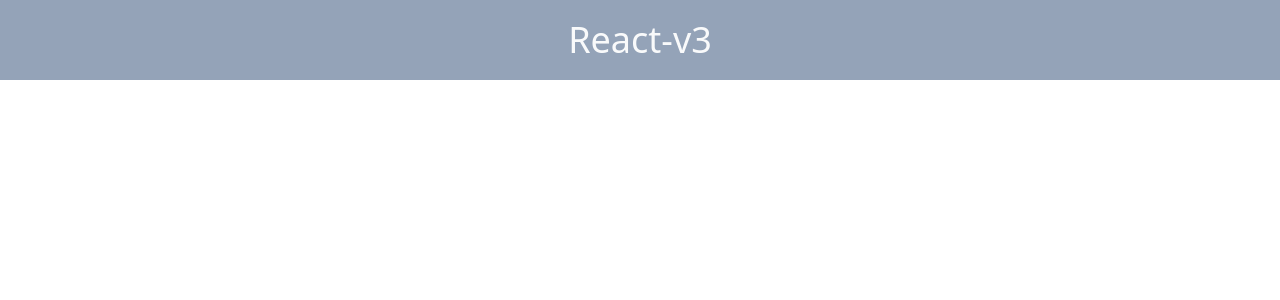
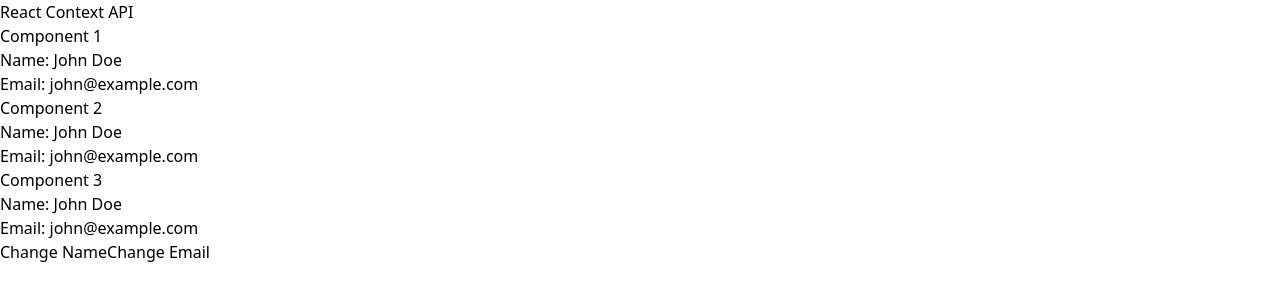
Before and after one commit to pj100-team/react-v3, a React (Create React App) app: page / in a window 1280 px wide. Shown: the top 300 px of the page. Built offline with nearby package versions, Linux system fonts and the light colour scheme.

Commit message:
👍 context apiで値を受け渡し

```diff
--- a/src/App.tsx
+++ b/src/App.tsx
@@ -1,11 +1,69 @@
-import "./App.css";
+import { createContext, useContext, useState } from 'react';
+import './App.css';
+
+type UserType = {
+  name: string;
+  setName: React.Dispatch<React.SetStateAction<string>>;
+  email: string;
+  setEmail: React.Dispatch<React.SetStateAction<string>>;
+};
+const UserContext = createContext<UserType>({
+  name: '',
+  setName: () => {},
+  email: '',
+  setEmail: () => {},
+});
+
+const Component1 = () => {
+  const user = useContext(UserContext);
+  return (
+    <>
+      <h2>Component 1</h2>
+      <p>Name: {user.name}</p>
+      <p>Email: {user.email}</p>
+      <Component2 />
+    </>
+  );
+};
+
+const Component2 = () => {
+  const user = useContext(UserContext);
+  return (
+    <>
+      <h2>Component 2</h2>
+      <p>Name: {user.name}</p>
+      <p>Email: {user.email}</p>
+      <Component3 />
+    </>
+  );
+};
+
+const Component3 = () => {
+  const user = useContext(UserContext);
+  return (
+    <>
+      <h2>Component 3</h2>
+      <p>Name: {user.name}</p>
+      <p>Email: {user.email}</p>
+      <button onClick={() => user.setName('Jane Doe')}>Change Name</button>
+      <button onClick={() => user.setEmail('jane@example.com')}>Change Email</button>
+    </>
+  );
+};
 
 function App() {
-	return (
-		<header className="bg-[#94A3B8] text-center p-[20px] text-4xl text-[#F9FAFB]">
-			React-v3
-		</header>
-	);
+  const [name, setName] = useState<string>('John Doe');
+  const [email, setEmail] = useState<string>('john@example.com');
+  const user: UserType = { name, setName, email, setEmail };
+
+  return (
+    <>
+      <UserContext.Provider value={user}>
+        <h1>React Context API</h1>
+        <Component1 />
+      </UserContext.Provider>
+    </>
+  );
 }
 
 export default App;
```
